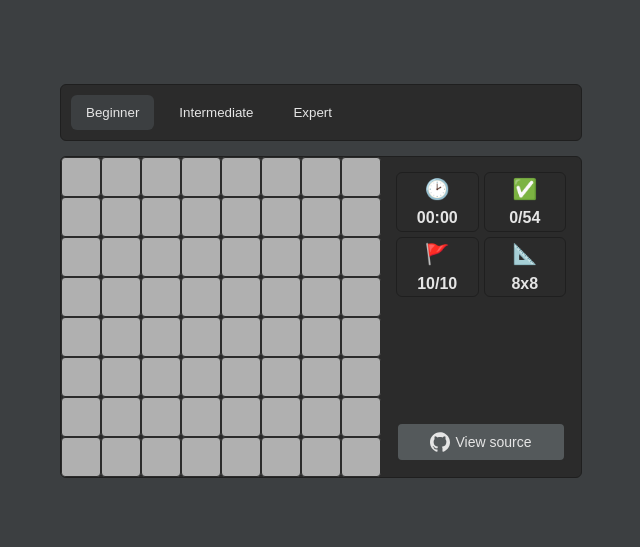
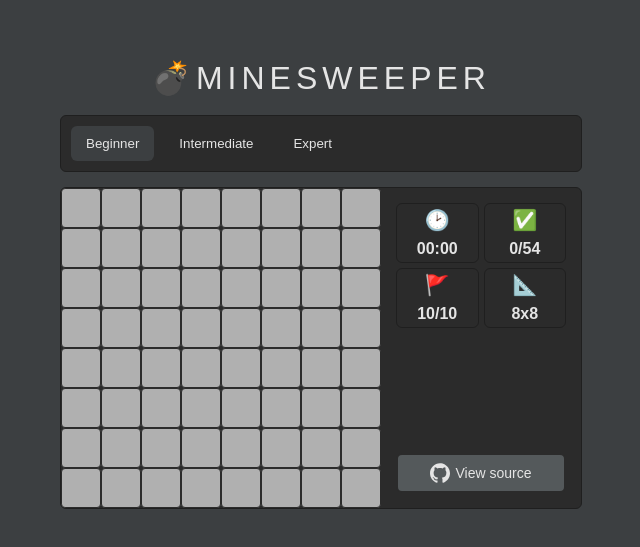
Before and after one commit to adlite/minesweeper-react-typescript, a React (Create React App) app: page / in a window 1280 px wide. Shown: the part 119-666 px from the top of the page, without its empty margins (319-959 px from the left). Built offline with nearby package versions, Linux system fonts and the light colour scheme.

Commit message:
Add App title

```diff
--- a/src/components/App/index.tsx
+++ b/src/components/App/index.tsx
@@ -5,6 +5,7 @@ export default function App() {
   return (
     <main className={style.App}>
       <div className={style.container}>
+        <h1 className={style.title}>💣minesweeper</h1>
         <Game />
       </div>
     </main>
--- a/src/components/App/style.module.css
+++ b/src/components/App/style.module.css
@@ -11,3 +11,11 @@
   flex-direction: column;
   justify-content: center;
 }
+
+.title {
+  text-transform: uppercase;
+  font-size: 32px;
+  letter-spacing: 5px;
+  text-align: center;
+  margin-bottom: 10px;
+}
```
